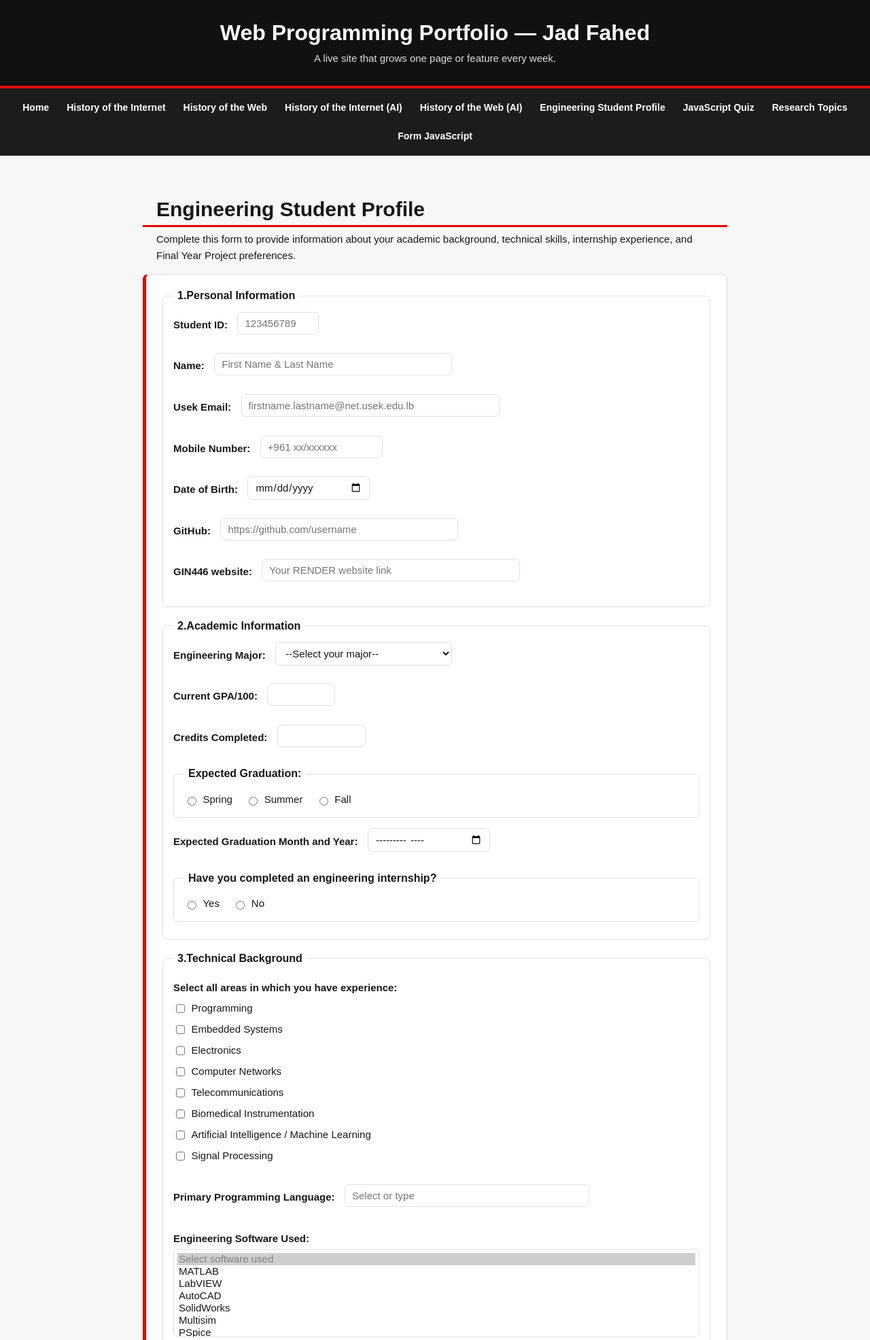
After one commit to Jadfahed224/web-programming-site, a Flask app: page /submit-profile-copy in a window 1280 px wide. The commit adds this page. Shown: the top 1971 px of the page at 68% size. Run offline with Flask 3, Linux system fonts and the light colour scheme.

Commit message:
Add form submission functionality and new profile form page

```diff
--- a/app.py
+++ b/app.py
@@ -52,6 +52,7 @@ def home():
         {"week": 3, "title": "Research Topics", "url": "/research-topics"},
         {"week": 4, "title": "Engineering Student Profile", "url": "/submit-profile"},
         {"week": 5, "title": "JavaScript app", "url": "/quiz"},
+        {"week": 6, "title": "Form JavaScript", "url": "/submit-profile-copy"},
     ]
     return render_template("index.html", weekly_work=weekly_work)
 
@@ -97,6 +98,24 @@ def submit_profile():
     # First visit (GET): just show the empty form.
     return render_template("profile-form.html")
 
+@app.route("/submit-profile-copy", methods=["GET", "POST"])
+def submit_profile_copy():
+    """
+    GET  -> show the profile form (you build templates/profile_form.html).
+    POST -> read the submitted fields and show the profile page
+            (templates/profile.html, which extends your base.html).
+    """
+    if request.method == "POST":
+        data = request.form.to_dict()                   # all single-value fields
+        skills = request.form.getlist("skills")         # checkboxes -> list
+        software = request.form.getlist("software")     # multiple <select> -> list
+        return render_template(
+            "profile.html", data=data, skills=skills, software=software
+        )
+
+    # First visit (GET): just show the empty form.
+    return render_template("submit-profile-copy.html")
+
 @app.route("/quiz", methods=["GET", "POST"])
 def quiz():
     return render_template("quiz.html")
--- /dev/null
+++ b/static/form_valid.js
@@ -0,0 +1,165 @@
+var form = document.getElementById('profile-form');
+
+var reviewPanel = document.createElement('section');
+reviewPanel.id = 'review-panel';
+reviewPanel.classList.add('panel');
+
+var reviewContent = document.createElement('div');
+reviewContent.id = 'review-content';
+reviewPanel.appendChild(reviewContent);
+
+var editButton = document.createElement('input');
+editButton.type = 'button';
+editButton.id = 'edit-button';
+editButton.value = 'Edit Form';
+reviewPanel.appendChild(editButton);
+
+var confirmButton = document.createElement('input');
+confirmButton.type = 'button';
+confirmButton.id = 'confirm-button';
+confirmButton.value = 'Confirm Submission';
+reviewPanel.appendChild(confirmButton);
+
+form.parentNode.appendChild(reviewPanel);
+
+form.addEventListener('submit', function(event) {
+    event.preventDefault(); // Prevent the default form submission
+    if (!form.checkValidity()) {
+        form.reportValidity(); // Show validation messages if any
+        return;
+    }
+
+    const stdId = document.getElementById('StdId').value;
+    const fullName = document.getElementById('FullName').value;
+    const email = document.getElementById('email').value;
+    const phone = document.getElementById('phone').value;
+    const birthdate = document.getElementById('birthdate').value;
+    const githubURL = document.getElementById('GithubUrl').value;
+    const renderLink = document.getElementById('RenderLink').value;
+    const major = document.getElementById('EngMajor').value;
+    const gpa = document.getElementById('GPA').value;
+    const credits = document.getElementById('CreditsCompleted').value;
+    const grad = document.querySelector('input[name="graduation"]:checked')?.value;
+    const expectedGrad = document.getElementById('ExpectedGraduationMandY').value;
+    const internship = document.querySelector('input[name="internship_completed"]:checked')?.value;
+    const skills = [...document.querySelectorAll('input[name="skills"]:checked')].map(cb => cb.value);
+    const language = document.getElementById('PrimaryProgLang').value;
+    const softwareUsed = [...document.getElementById('EngSoftwareUsed').selectedOptions].map(opt => opt.value);
+    const pTitle = document.getElementById('ProjectTitle').value;
+    const pArea = document.getElementById('ProjectArea').value;
+    const pDesc = document.getElementById('ProjectDescription').value;
+    const teamSize = document.getElementById('TeamSize').value;
+    const pColor = document.getElementById('ProjDashboardColor').value;
+    const meetingDate = document.getElementById('MeetingDate').value;
+    const meetingTime = document.getElementById('MeetingTime').value;
+    const confirmation = [...document.querySelectorAll('input[name="confirmation"]:checked')].map(cb => cb.value);
+
+    reviewContent.textContent = "";
+        const studentId = document.createElement("p");
+        studentId.textContent = "Student ID: " + stdId;
+        reviewContent.appendChild(studentId);
+
+        const fullname = document.createElement("p");
+        fullname.textContent = "Full Name: " + fullName;
+        reviewContent.appendChild(fullname);
+
+        const emailAddress = document.createElement("p");
+        emailAddress.textContent = "Email: " + email;
+        reviewContent.appendChild(emailAddress);
+
+        const phoneNumber = document.createElement("p");
+        phoneNumber.textContent = "Phone: " + phone;
+        reviewContent.appendChild(phoneNumber);
+
+        const birthDate = document.createElement("p");
+        birthDate.textContent = "Birthdate: " + birthdate;
+        reviewContent.appendChild(birthDate);
+
+        const github = document.createElement("p");
+        github.textContent = "GitHub URL: " + githubURL;
+        reviewContent.appendChild(github);
+
+        const render = document.createElement("p");
+        render.textContent = "Render Link: " + renderLink;
+        reviewContent.appendChild(render);
+
+        const majorField = document.createElement("p");
+        majorField.textContent = "Engineering Major: " + major;
+        reviewContent.appendChild(majorField);
+
+        const gpaField = document.createElement("p");
+        gpaField.textContent = "GPA: " + gpa;
+        reviewContent.appendChild(gpaField);
+
+        const creditsField = document.createElement("p");
+        creditsField.textContent = "Credits Completed: " + credits;
+        reviewContent.appendChild(creditsField);
+
+        const gradField = document.createElement("p");
+        gradField.textContent = "Graduation Status: " + grad;
+        reviewContent.appendChild(gradField);
+
+        const expectedGradField = document.createElement("p");
+        expectedGradField.textContent = "Expected Graduation: " + expectedGrad;
+        reviewContent.appendChild(expectedGradField);
+
+        const internshipField = document.createElement("p");
+        internshipField.textContent = "Internship Completed: " + internship;
+        reviewContent.appendChild(internshipField);
+
+        const skillsField = document.createElement("p");
+        skillsField.textContent = "Skills: " + skills.join(", ");
+        reviewContent.appendChild(skillsField);
+
+        const languageField = document.createElement("p");
+        languageField.textContent = "Primary Programming Language: " + language;
+        reviewContent.appendChild(languageField);
+
+        const softwareField = document.createElement("p");
+        softwareField.textContent = "Engineering Software Used: " + softwareUsed.join(", ");
+        reviewContent.appendChild(softwareField);
+
+        const projectTitleField = document.createElement("p");
+        projectTitleField.textContent = "Project Title: " + pTitle;
+        reviewContent.appendChild(projectTitleField);
+
+        const projectAreaField = document.createElement("p");
+        projectAreaField.textContent = "Project Area: " + pArea;
+        reviewContent.appendChild(projectAreaField);
+
+        const projectDescField = document.createElement("p");
+        projectDescField.textContent = "Project Description: " + pDesc;
+        reviewContent.appendChild(projectDescField);
+
+        const teamSizeField = document.createElement("p");
+        teamSizeField.textContent = "Team Size: " + teamSize;
+        reviewContent.appendChild(teamSizeField);
+
+        const projectColorField = document.createElement("p");
+        projectColorField.textContent = "Project Dashboard Color: " + pColor;
+        reviewContent.appendChild(projectColorField);
+
+        const meetingDateField = document.createElement("p");
+        meetingDateField.textContent = "Meeting Date: " + meetingDate;
+        reviewContent.appendChild(meetingDateField);
+
+        const meetingTimeField = document.createElement("p");
+        meetingTimeField.textContent = "Meeting Time: " + meetingTime;
+        reviewContent.appendChild(meetingTimeField);
+
+        const confirmationField = document.createElement("p");
+        confirmationField.textContent = "Confirmation: " + confirmation.join(", ");
+        reviewContent.appendChild(confirmationField);
+
+        form.style.display = "none";
+        reviewPanel.classList.add("open");
+});
+
+editButton.addEventListener('click', function() {
+    reviewPanel.classList.remove('open');
+    form.style.display = 'block';
+});
+
+confirmButton.addEventListener('click', function() {
+    HTMLFormElement.prototype.submit.call(form);
+});
--- a/templates/base.html
+++ b/templates/base.html
@@ -28,6 +28,7 @@
             <li><a href="/submit-profile">Engineering Student Profile</a></li>
             <li><a href="/quiz">JavaScript Quiz</a></li>
             <li><a href="/research-topics">Research Topics</a></li>
+            <li><a href="/submit-profile-copy">Form JavaScript</a></li>
         </ul>
     </nav>
     {% endblock %}
--- a/templates/profile-form.html
+++ b/templates/profile-form.html
@@ -6,11 +6,10 @@
         <link rel="stylesheet" href="{{ url_for('static', filename='form_style.css') }}"/>
     {% endblock %}
 
-<h2>Engineering Student Profile</h2>
+    <h2>Engineering Student Profile</h2>
     <p>Complete this form to provide information about your academic background, technical skills, internship experience, and Final Year Project preferences.</p>
 
-<form action="{{ url_for('submit_profile')}}"
-      method="post">
+<form action="{{ url_for('submit_profile')}}" method="post">
 
 <fieldset>
         <legend>1.Personal Information</legend>
@@ -191,4 +190,5 @@
 <input type="hidden" name="form_version" value="2026-2027">
 
 </form>
+
 {% endblock %}
--- /dev/null
+++ b/templates/submit-profile-copy.html
@@ -0,0 +1,197 @@
+{% extends "base.html" %}
+{% block title %}Engineering Student Profile{% endblock %}
+{% block content %}
+
+    {% block head %}
+        <link rel="stylesheet" href="{{ url_for('static', filename='form_style.css') }}"/>
+    {% endblock %}
+
+    <h2>Engineering Student Profile</h2>
+    <p>Complete this form to provide information about your academic background, technical skills, internship experience, and Final Year Project preferences.</p>
+
+<form id="profile-form"
+    action="{{ url_for('submit_profile_copy')}}"
+    method="post">
+
+<fieldset>
+        <legend>1.Personal Information</legend>
+
+    <label for="StdId">Student ID:</label>
+    <input type="text" id="StdId" name="student_id" maxlength="9" size="9" placeholder="123456789" pattern="[0-9]{9}" required><br><br>
+
+    <label for="FullName">Name:</label>
+    <input type="text" id="FullName" name="fullname" placeholder="First Name & Last Name" required><br><br>
+
+    <label for="email">Usek Email:</label>
+    <input type="email" id="email" name="email" placeholder="firstname.lastname@net.usek.edu.lb"  pattern="[a-zA-Z]+\.[a-zA-Z]+@net\.usek\.edu\.lb" size="40" required><br><br>
+
+    <label for="phone">Mobile Number:</label>
+    <input type="tel" id="phone" name="phone" placeholder="+961 xx/xxxxxx" pattern="\+961 [0-9]{2}/[0-9]{6}" required><br><br>
+
+    <label for="birthdate">Date of Birth:</label>
+    <input type="date" id="birthdate" name="birthdate" placeholder="yyyy-mm-dd" max="2010-01-01" min="1990-01-01" required><br><br>
+
+    <label for="GithubUrl">GitHub:</label>
+    <input type="url" id="GithubUrl" name="portfolio" placeholder="https://github.com/username" pattern="https://github\.com/[a-zA-Z0-9-]+" required><br><br>
+
+    <label for="RenderLink">GIN446 website:</label>
+    <input type="url" id="RenderLink" name="gin446" placeholder="Your RENDER website link" pattern="https://[a-zA-Z0-9-]+\.onrender\.com" required><br><br>
+</fieldset>
+
+<fieldset>
+        <legend>2.Academic Information</legend>
+
+    <label for="EngMajor">Engineering Major:</label>
+    <select id="EngMajor" name="major" required>
+        <option disabled selected>--Select your major--</option>
+        <option value="Computer">Computer Engineering</option>
+        <option value="Electrical">Electrical Engineering</option>
+        <option value="Telecom">Telecom Engineering</option>
+        <option value="Biomedical">Biomedical Engineering</option>
+    </select><br><br>
+
+    <label for="GPA">Current GPA/100:</label>
+    <input type="number" id="GPA" name="gpa" min="40" max="100" step="0.01" required><br><br>
+
+    <label for="CreditsCompleted">Credits Completed:</label>
+    <input type="number" id="CreditsCompleted" name="credits" min="0" max="148" step="1" required><br><br>
+
+
+    <fieldset>
+            <legend>Expected Graduation:</legend>
+        <input type="radio" id="ExpectedGraduationSpring" name="graduation" value="Spring" required>
+        <label for="ExpectedGraduationSpring">Spring</label>
+        <input type="radio" id="ExpectedGraduationSummer" name="graduation" value="Summer" required>
+        <label for="ExpectedGraduationSummer">Summer</label>
+        <input type="radio" id="ExpectedGraduationFall" name="graduation" value="Fall" required>
+        <label for="ExpectedGraduationFall">Fall</label><br>
+    </fieldset>
+
+    <label for="ExpectedGraduationMandY">Expected Graduation Month and Year:</label>
+    <input type="month" id="ExpectedGraduationMandY" name="graduation_month" min="2010-01" max="2040-01" required><br><br>
+
+
+    <fieldset>
+            <legend>Have you completed an engineering internship?</legend>
+
+        <input type="radio" id="InternshipYes" name="internship_completed" value="Yes">
+        <label for="InternshipYes">Yes</label>
+        <input type="radio" id="InternshipNo" name="internship_completed" value="No">
+        <label for="InternshipNo">No</label><br>
+    </fieldset>
+</fieldset>
+
+<fieldset>
+        <legend>3.Technical Background</legend>
+
+    <label>Select all areas in which you have experience:</label>
+    <input type="checkbox" id="programming" name="skills" value="Programming">
+    <label for="programming">Programming</label><br>
+    <input type="checkbox" id="embedded-systems" name="skills" value="Embedded Systems">
+    <label for="embedded-systems">Embedded Systems</label><br>
+    <input type="checkbox" id="electronics" name="skills" value="electronics">
+    <label for="electronics">Electronics</label><br>
+    <input type="checkbox" id="computer-networks" name="skills" value="Computer Networks">
+    <label for="computer-networks">Computer Networks</label><br>
+    <input type="checkbox" id="telecommunications" name="skills" value="Telecommunications">
+    <label for="telecommunications">Telecommunications</label><br>
+    <input type="checkbox" id="biomedical-instrumentation" name="skills" value="Biomedical Instrumentation">
+    <label for="biomedical-instrumentation">Biomedical Instrumentation</label><br>
+    <input type="checkbox" id="artificial-intelligence" name="skills" value="Artificial Intelligence / Machine Learning">
+    <label for="artificial-intelligence">Artificial Intelligence / Machine Learning</label><br>
+    <input type="checkbox" id="signal-processing" name="skills" value="Signal Processing">
+    <label for="signal-processing">Signal Processing</label><br><br>
+
+    <label for="PrimaryProgLang">Primary Programming Language:</label>
+    <input list="languages" id="PrimaryProgLang" name="language" placeholder="Select or type" required>
+    <datalist id="languages">
+        <option value="Python">
+        <option value="C++">
+        <option value="Java">
+        <option value="C#">
+        <option value="JavaScript">
+        <option value="MATLAB">
+        <option value="R">
+        <option value="Go">
+        <option value="Ruby">
+        <option value="Swift">
+    </datalist><br><br>
+
+    <label for="EngSoftwareUsed">Engineering Software Used:</label>
+    <select id="EngSoftwareUsed" name="software" multiple required>
+        <option disabled selected>Select software used</option>
+        <option value="MATLAB">MATLAB</option>
+        <option value="LabVIEW">LabVIEW</option>
+        <option value="AutoCAD">AutoCAD</option>
+        <option value="SolidWorks">SolidWorks</option>
+        <option value="Multisim">Multisim</option>
+        <option value="PSpice">PSpice</option>
+        <option value="Simulink">Simulink</option>
+        <option value="Altium Designer">Altium Designer</option>
+        <option value="ANSYS">ANSYS</option>
+        <option value="COMSOL Multiphysics">COMSOL Multiphysics</option>
+    </select><br>
+    <p>Hold Ctrl (Windows) or Cmd (Mac) to select several options</p>
+</fieldset>
+
+<fieldset>
+        <legend>4.Final Year Project</legend>
+    <label for="ProjectTitle">Proposed Project Title:</label>
+    <input type="text" id="ProjectTitle" name="project_title" placeholder="Enter a tentative project title" required><br><br>
+
+    <label for="ProjectArea">Preferred Project Area:</label>
+    <select id="ProjectArea" name="project_area" required>
+        <option value="" disabled selected>--Select your preferred project area--</option>
+        <optgroup label="Computer Engineering">
+            <option value="AI">Artificial Intelligence</option>
+            <option value="Web Applications">Web Applications</option>
+            <option value="Cybersecurity">Cybersecurity</option>
+            <option value="Internet of Things">Internet of Things (IoT)</option>
+        </optgroup>
+        <optgroup label="Electrical Engineering">
+            <option value="Power Systems">Power Systems</option>
+            <option value="Renewable Energy">Renewable Energy</option>
+            <option value="Control Systems">Control Systems</option>
+        </optgroup>
+        <optgroup label="Biomedical Engineering">
+            <option value="Medical Imaging">Medical Imaging</option>
+            <option value="Biosensors">Biosensors</option>
+            <option value="Medical Devices">Medical Devices</option>
+        </optgroup>
+        <optgroup label="Telecommunications Engineering">
+            <option value="Wireless Communications">Wireless Communications</option>
+            <option value="5G / 6G Networks">5G / 6G Networks</option>
+        </optgroup>
+    </select><br><br>
+
+    <label for="ProjectDescription">Project Description:</label>
+    <textarea id="ProjectDescription" name="description" rows="4" cols="40" placeholder="Describe the problem, proposed solution, and expected outcome"></textarea><br><br>
+
+    <label for="TeamSize">Preferred Team Size:</label>
+    <input type="number" id="TeamSize" name="team_size" min="1" max="5" placeholder="Enter the number of team members" required><br><br>
+
+    <label for="ProjDashboardColor">Project Dashboard Color:</label>
+    <input type="color" id="ProjDashboardColor" name="project_color" required><br><br>
+
+    <label for="MeetingDate">Preferred Meeting Date:</label>
+    <input type="date" id="MeetingDate" name="meeting_date" placeholder="yyyy-mm-dd" min="2026-09-01" max="2040-01-01" required><br><br>
+
+    <label for="MeetingTime">Preferred Meeting Time:</label>
+    <input type="time" id="MeetingTime" name="meeting_time" placeholder="HH:MM" required><br><br>
+</fieldset>
+
+<fieldset>
+    <legend>5.User Confirmation</legend>
+    <input type="checkbox" id="Confirmation" name="confirmation" required>
+    <label for="Confirmation">I confirm that the information provided is accurate.</label>
+</fieldset>
+
+    <input type="submit" id="submit" value="Submit Profile">
+    <input type="reset" id="reset" value="Clear Form">
+
+<input type="hidden" name="form_version" value="2026-2027">
+
+</form>
+    <script src="{{ url_for('static', filename='form_valid.js') }}"></script>
+
+{% endblock %}
```
